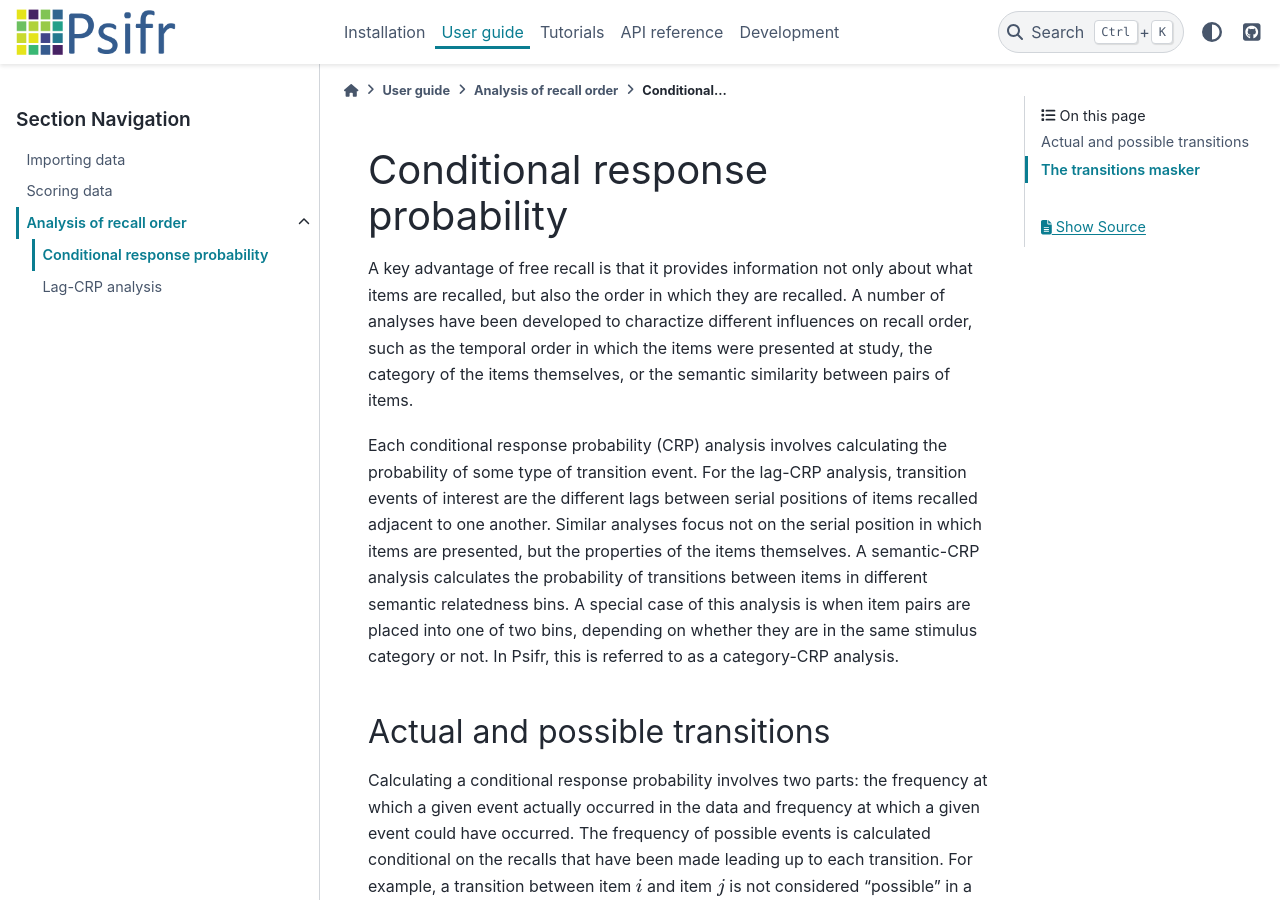
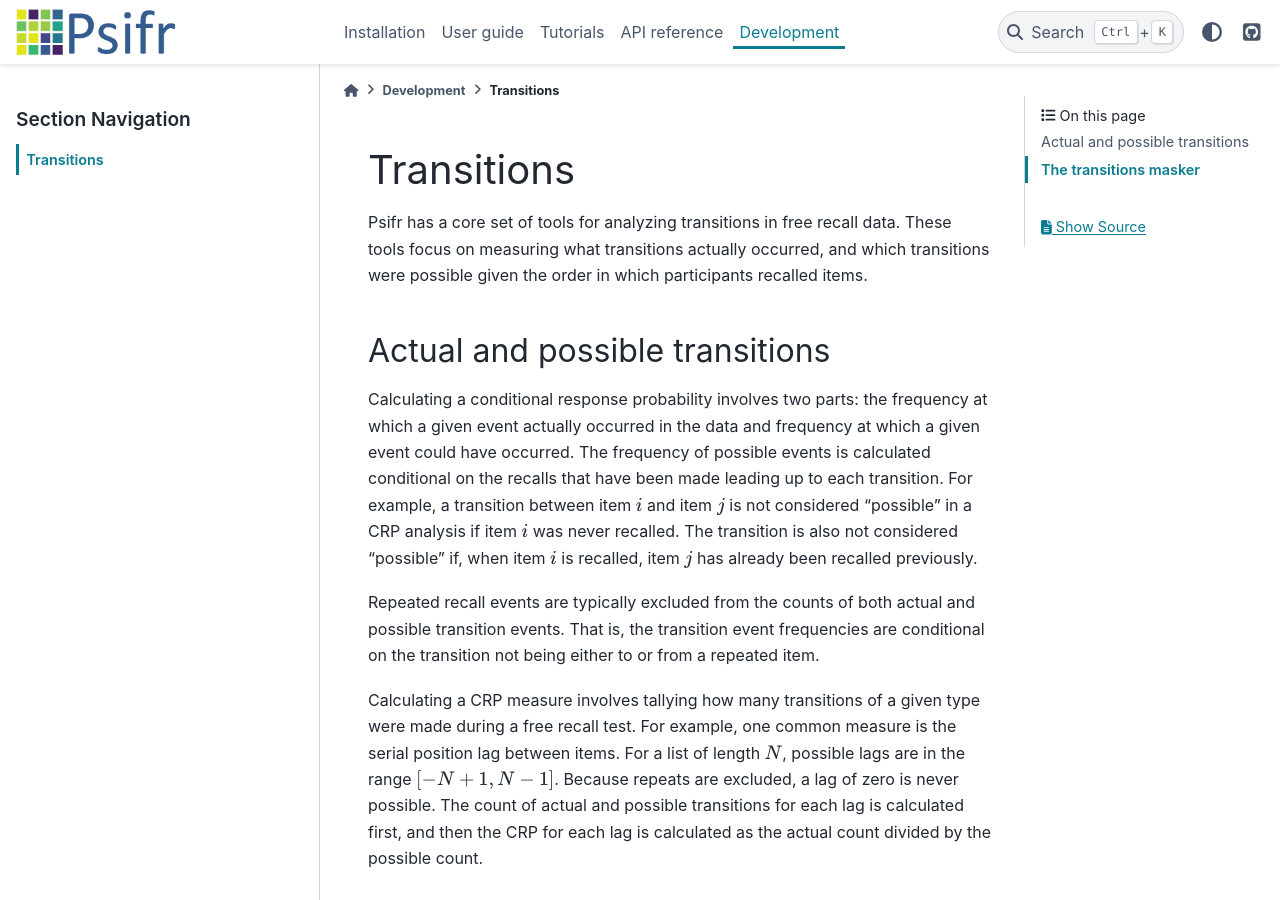
Before and after one commit to mortonne/psifr, a Sphinx documentation site: the page built from docs/development/transitions.rst, in a window 1280 px wide and 900 px high. Built offline with Sphinx 7.4.7 and the PyData theme 0.15.4, drawn with Linux system fonts in a browser that asks for light colours; pages that are not in the unit, such as notebooks, are missing from menus; some of the changed text lies outside the part shown.

Commit message:
docs: add transitions page to development

```diff
--- a/docs/guide/crp.rst
+++ b/docs/development/transitions.rst
@@ -1,26 +1,13 @@
-Conditional response probability
-================================
+===========
+Transitions
+===========
 
-A key advantage of free recall is that it provides information not only about
-what items are recalled, but also the order in which they are recalled. A
-number of analyses have been developed to charactize different influences on
-recall order, such as the temporal order in which the items were presented at
-study, the category of the items themselves, or the semantic similarity between
-pairs of items.
-
-Each conditional response probability (CRP) analysis involves calculating the
-probability of some type of transition event. For the lag-CRP analysis,
-transition events of interest are the different lags between serial positions
-of items recalled adjacent to one another. Similar analyses focus not on
-the serial position in which items are presented, but the properties of the
-items themselves. A semantic-CRP analysis calculates the probability of
-transitions between items in different semantic relatedness bins. A special
-case of this analysis is when item pairs are placed into one of two bins,
-depending on whether they are in the same stimulus category or not. In Psifr,
-this is referred to as a category-CRP analysis.
+Psifr has a core set of tools for analyzing transitions in free recall data.
+These tools focus on measuring what transitions actually occurred, and which
+transitions were possible given the order in which participants recalled items.
 
 Actual and possible transitions
--------------------------------
+~~~~~~~~~~~~~~~~~~~~~~~~~~~~~~~
 
 Calculating a conditional response probability involves two parts: the frequency
 at which a given event actually occurred in the data and frequency at which a
@@ -44,7 +31,7 @@ each lag is calculated first, and then the CRP for each lag is calculated as
 the actual count divided by the possible count.
 
 The transitions masker
-----------------------
+~~~~~~~~~~~~~~~~~~~~~~
 
 The :py:func:`psifr.transitions.transitions_masker` is a generator that makes
 it simple to iterate over transitions while "masking" out events such as
```
